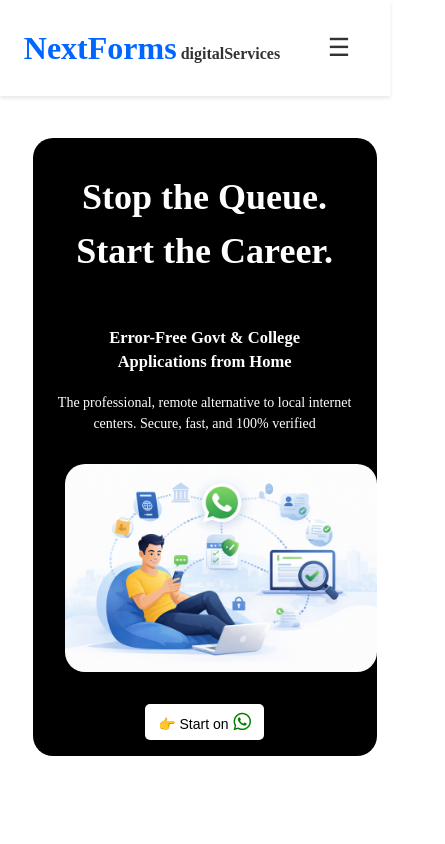
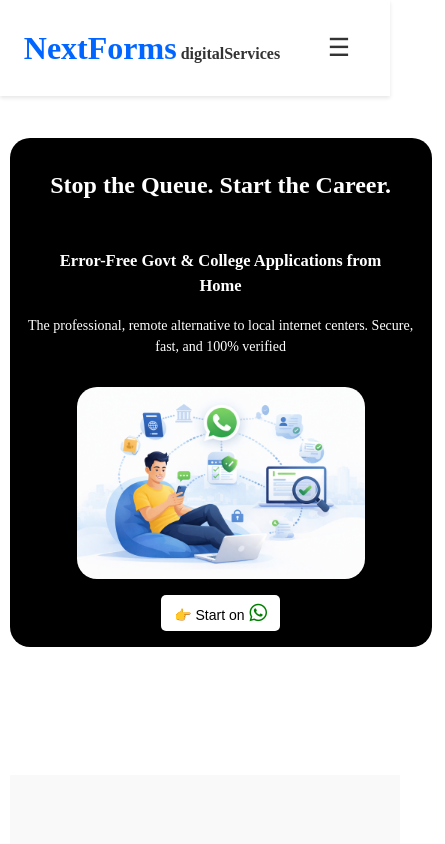
Before and after one commit to aavinash-7/NextForms, a React (Vite) app: page / in a window 390 px wide. Shown: the top 844 px of the page, 445 px wide, since content can reach past the window. Built offline with nearby package versions, Linux system fonts and the light colour scheme.

Commit message:
fourteenth

```diff
--- a/src/index.css
+++ b/src/index.css
@@ -283,9 +283,9 @@
   img{
     width: 100%;
     height: auto;
-    max-width: 20rem;
-    margin: 1rem;
-    margin-bottom: 2rem;
+    max-width: 18rem;
+    margin: 1rem auto;
+
   }
 
     .nav {
@@ -295,7 +295,7 @@
     right: 1rem;
     background: white;
     flex-direction: column;
-    padding: 1rem 3.5rem;
+    padding: 1rem 2rem;
     border-radius: 10px;
     box-shadow: 0 4px 12px rgba(0,0,0,0.2);
 
@@ -312,8 +312,8 @@
   }
 
   .h1{
-    font-size: 36px;
-     padding: 0rem  1rem;
+    font-size: 24px;
+    line-height: 1.3;
   }
   .h3{
     font-size: 16.5px;
@@ -326,7 +326,7 @@
   }
 
   .blue{
-    width: 80%;
+    width: 100%;
      max-width:none;
     padding: 1rem;
     display: flex;
@@ -363,9 +363,9 @@
     align-items: center;
     flex-direction: column;
   }
-  .hiw{
+  /* .hiw{
     width: 90%;
-  }
+  } */
 
   .con{
     font-size: 16px;
```
